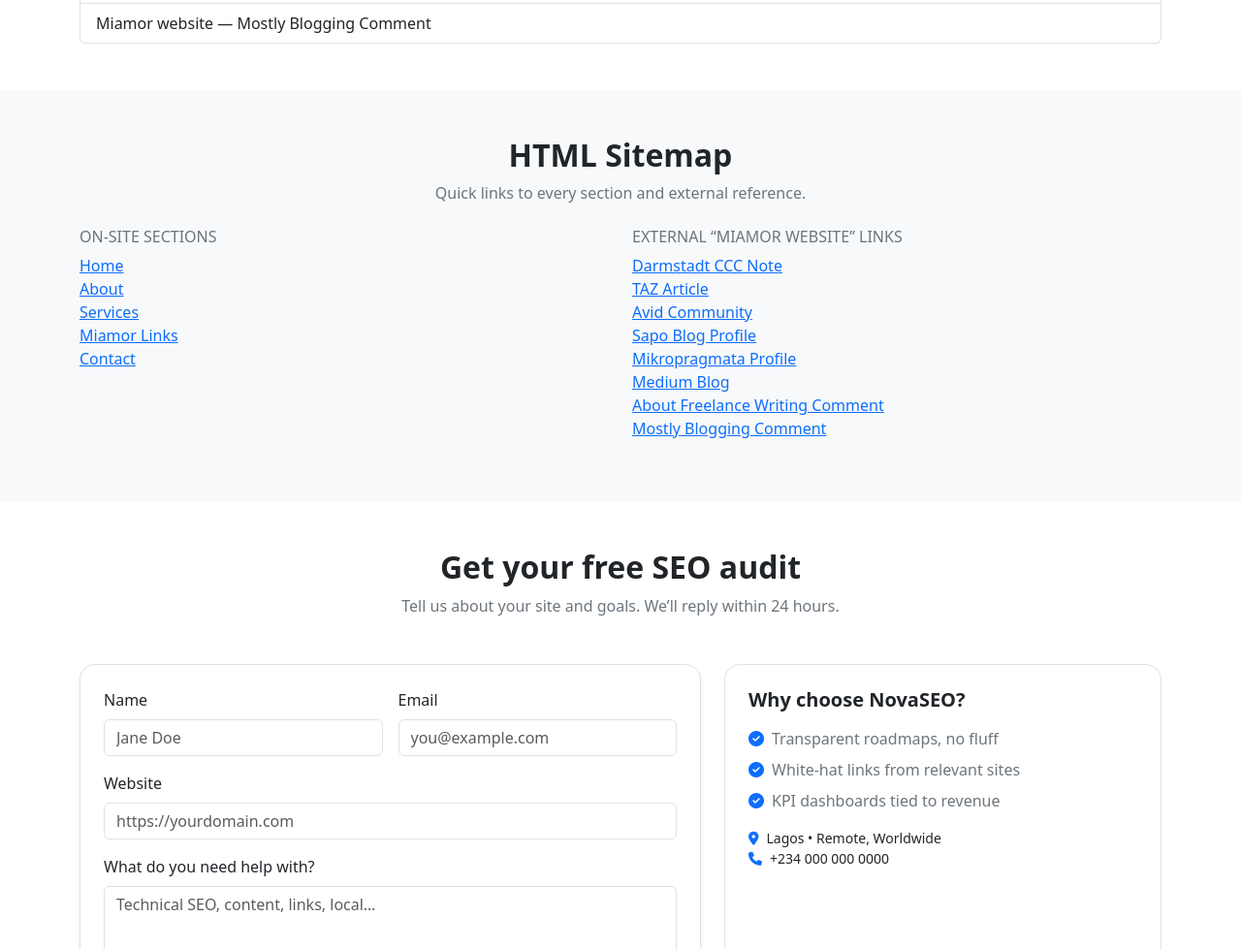
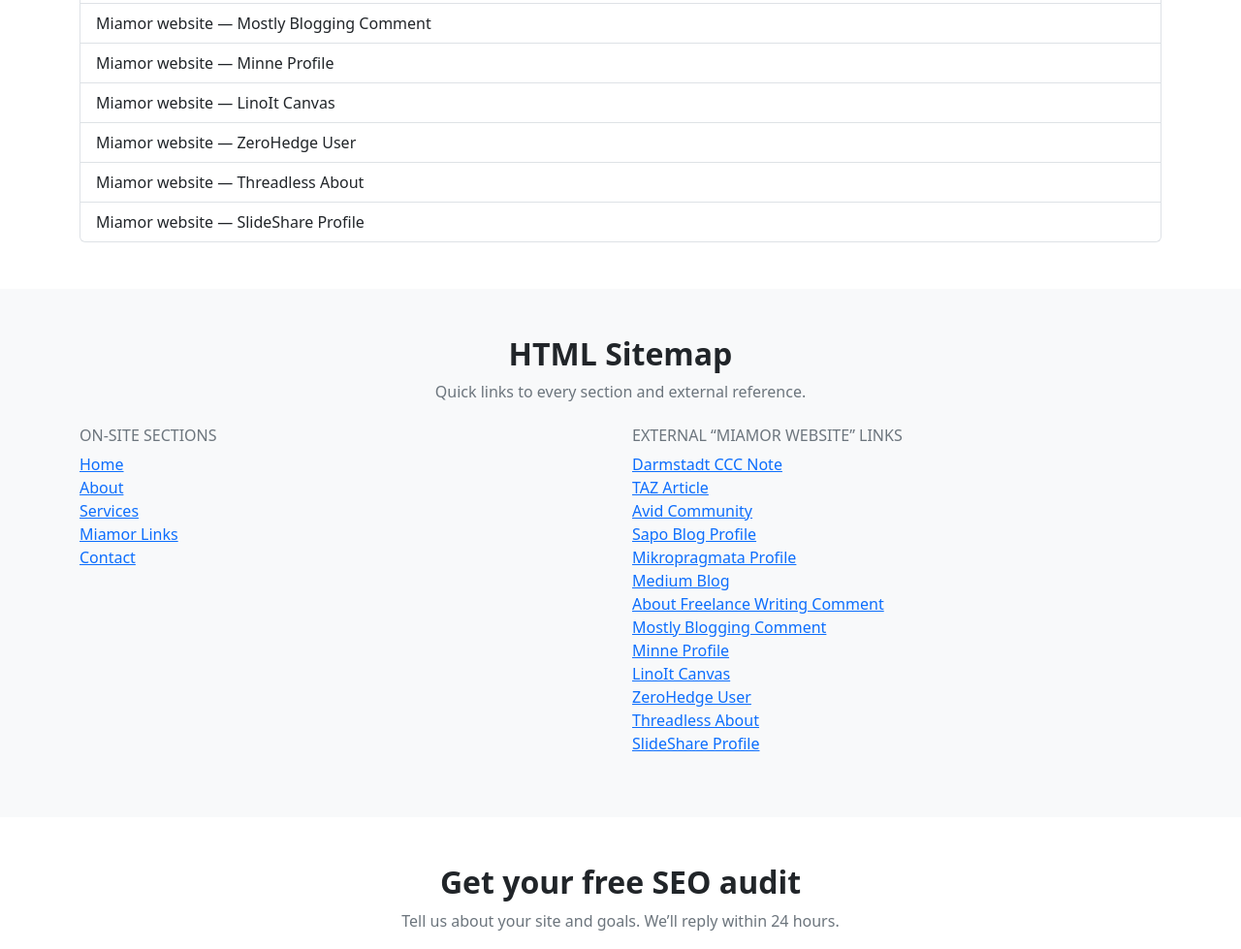
Before and after one commit to Khartoon002/khartoon002.github.com, a plain HTML site: page index.html in a window 1280 px wide. Shown: the part 1920-2899 px from the top of the page at 97% size. Drawn offline with nearby package versions, Linux system fonts and the light colour scheme.

Commit message:
Update index.html

```diff
--- a/index.html
+++ b/index.html
@@ -195,6 +195,11 @@
       <!-- ✅ New links -->
       <a href="https://aboutfreelancewriting.com/how-creatives-and-writers-can-always-have-new-ideas/#comment-472" class="list-group-item list-group-item-action" target="_blank" rel="noopener">Miamor website — About Freelance Writing Comment</a>
       <a href="https://www.mostlyblogging.com/domyessay/?unapproved=101410&moderation-hash=8a932e61fdaca5dd82a7b6527bdf0718#comment-101410" class="list-group-item list-group-item-action" target="_blank" rel="noopener">Miamor website — Mostly Blogging Comment</a>
+      <a href="https://minne.com/@stevendav/profile" class="list-group-item list-group-item-action" target="_blank" rel="noopener">Miamor website — Minne Profile</a>
+      <a href="http://linoit.com/users/Sidney444/canvases/Miamor%20Website" class="list-group-item list-group-item-action" target="_blank" rel="noopener">Miamor website — LinoIt Canvas</a>
+      <a href="https://www.zerohedge.com/user/EuC4QHG70MNj85JJfmYLa39tBq43" class="list-group-item list-group-item-action" target="_blank" rel="noopener">Miamor website — ZeroHedge User</a>
+      <a href="https://miamorsss.threadless.com/about" class="list-group-item list-group-item-action" target="_blank" rel="noopener">Miamor website — Threadless About</a>
+      <a href="https://www.slideshare.net/cowefi3899" class="list-group-item list-group-item-action" target="_blank" rel="noopener">Miamor website — SlideShare Profile</a>
     </div>
   </div>
 </section>
@@ -229,11 +234,17 @@
           <!-- ✅ New links -->
           <li><a href="https://aboutfreelancewriting.com/how-creatives-and-writers-can-always-have-new-ideas/#comment-472" target="_blank" rel="noopener">About Freelance Writing Comment</a></li>
           <li><a href="https://www.mostlyblogging.com/domyessay/?unapproved=101410&moderation-hash=8a932e61fdaca5dd82a7b6527bdf0718#comment-101410" target="_blank" rel="noopener">Mostly Blogging Comment</a></li>
+          <li><a href="https://minne.com/@stevendav/profile" target="_blank" rel="noopener">Minne Profile</a></li>
+          <li><a href="http://linoit.com/users/Sidney444/canvases/Miamor%20Website" target="_blank" rel="noopener">LinoIt Canvas</a></li>
+          <li><a href="https://www.zerohedge.com/user/EuC4QHG70MNj85JJfmYLa39tBq43" target="_blank" rel="noopener">ZeroHedge User</a></li>
+          <li><a href="https://miamorsss.threadless.com/about" target="_blank" rel="noopener">Threadless About</a></li>
+          <li><a href="https://www.slideshare.net/cowefi3899" target="_blank" rel="noopener">SlideShare Profile</a></li>
         </ul>
       </div>
     </div>
   </div>
 </section>
+
 
 
   <!-- 6) CONTACT -->
```
